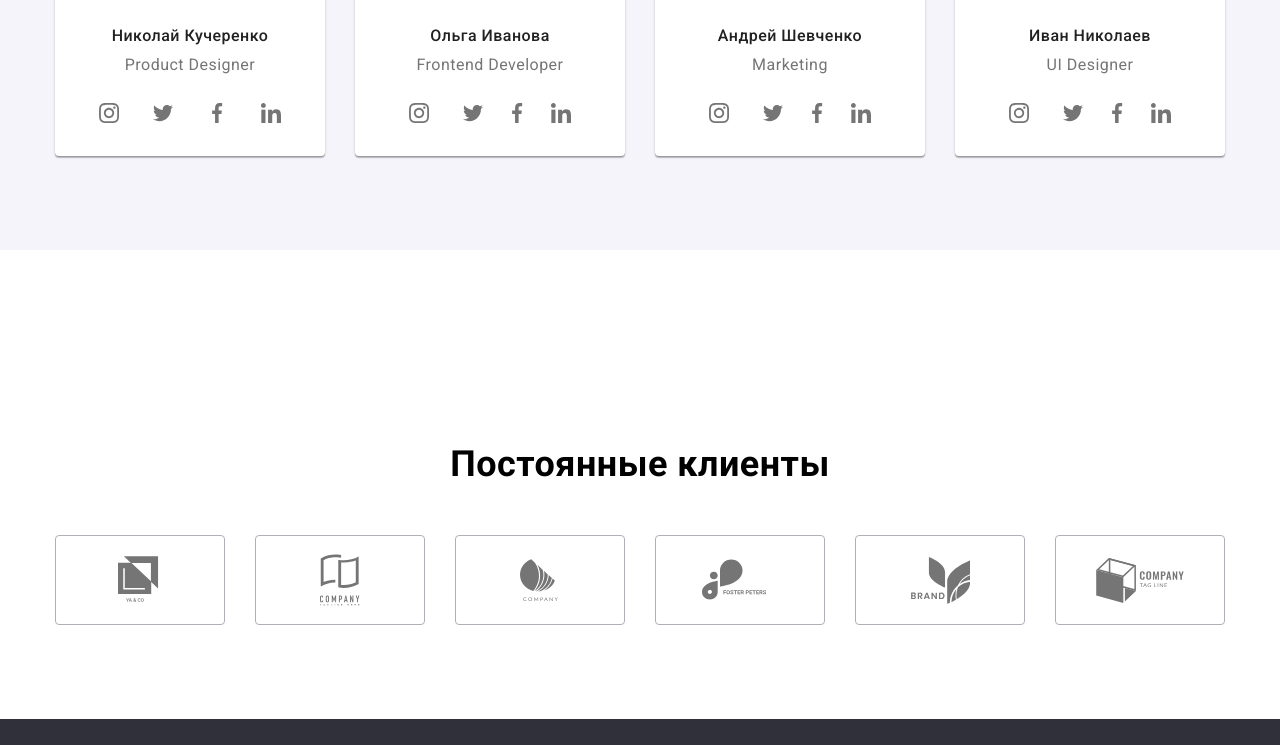
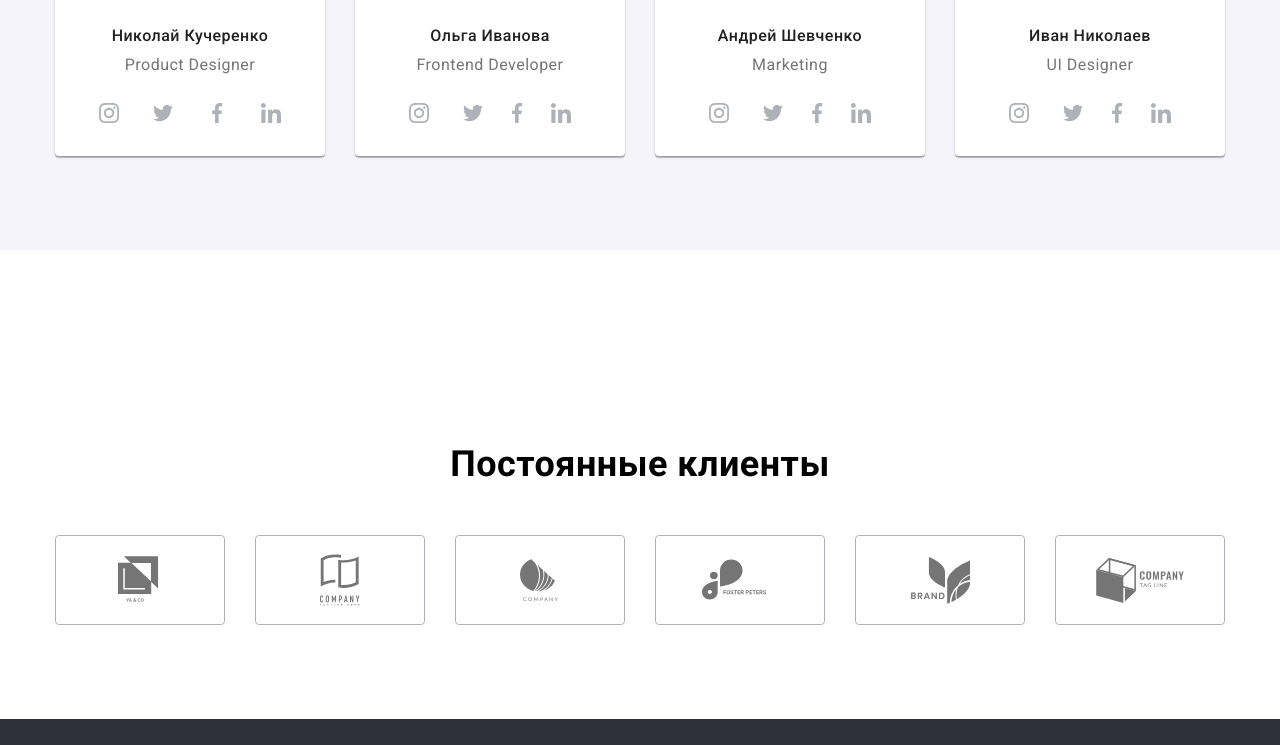
Before and after one commit to Inga0402/goit-markup-hw-05, a plain HTML site: page index.html in a window 1280 px wide. Shown: the part 2146-2891 px from the top of the page. Drawn offline with Linux system fonts and the light colour scheme.

Commit message:
изменен цвет в team-social-link

```diff
--- a/CSS/style.css
+++ b/CSS/style.css
@@ -464,7 +464,7 @@ html {
         justify-content: center;
         align-items: center;
 
-        transition-property: background-color fill;
+        transition-property: background-color;
         transition-duration: 250ms;
         transition-timing-function: cubic-bezier(0.4, 0, 0.2, 1);
 
@@ -479,13 +479,13 @@ html {
     .team-social-link{
         display: flex;
         justify-content: center;
-        fill: var(--primary-text-color);
+        fill: #AFB1B8;
 
     }
     .team-social-link-picture {
         width: 20px;
         height: 20px;
-        color: var(--primary-text-color);
+        color: #AFB1B8;
     }
 
     .link {
```
